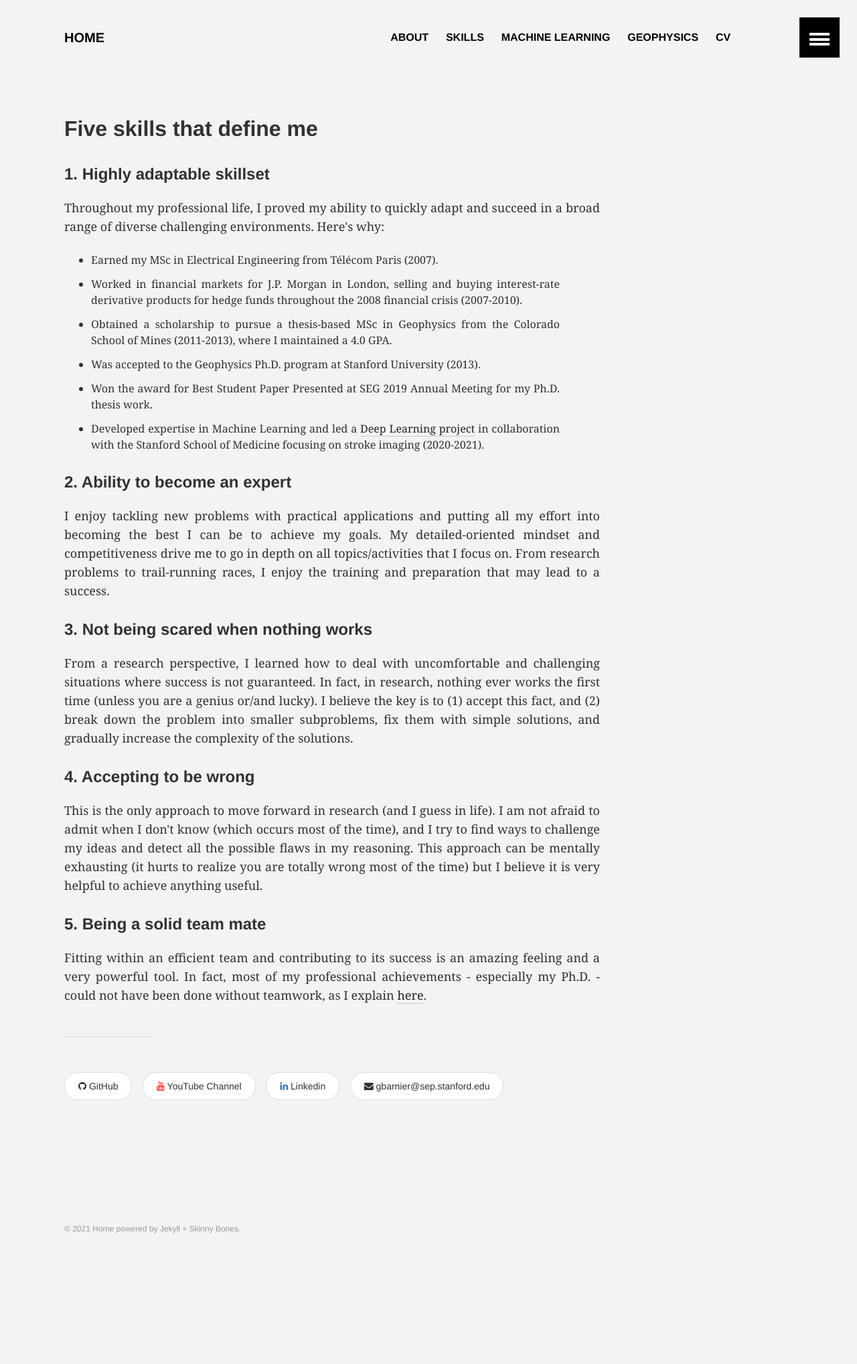
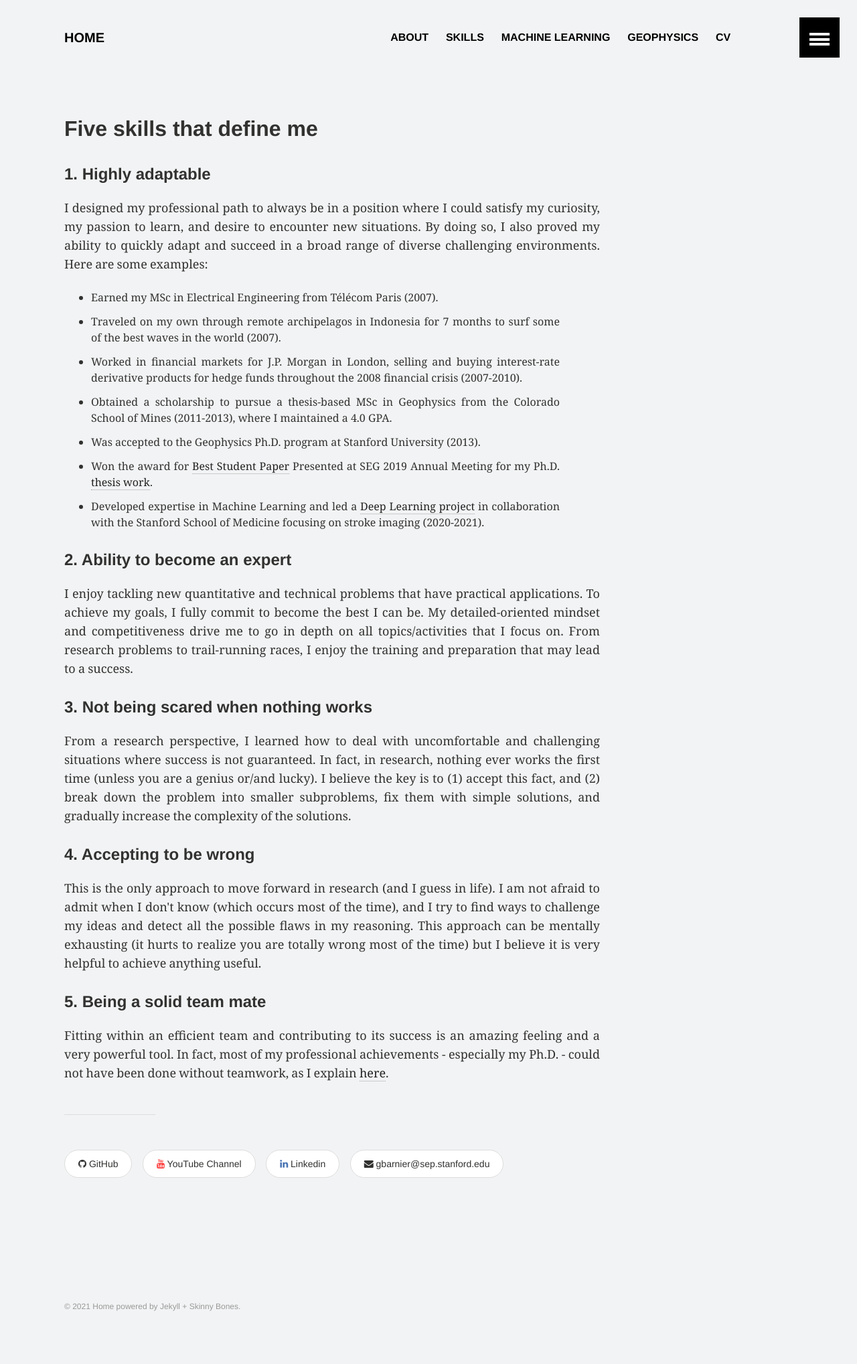
Before and after one commit to gbarnier/gbarnier.github.io, a Jekyll site: the page built from _pages/skills.md, in a window 1280 px wide. Shown: the whole page at 67% size. Built offline with Jekyll 4.4.1, drawn with Linux system fonts in a browser that asks for light colours; before the commit the page ends 1921 px from its top, so only the background shows below that.

Commit message:
Update skills.md

```diff
--- a/_pages/skills.md
+++ b/_pages/skills.md
@@ -28,24 +29,25 @@ permalink: /skills/
 
 <h2>Five skills that define me</h2>
 
-<h4>1. Highly adaptable skillset</h4>
+<h4>1. Highly adaptable</h4>
 
 <p class="paragraph-wide">
-Throughout my professional life, I proved my ability to quickly adapt and succeed in a broad range of diverse challenging environments. Here's why:
+I designed my professional path to always be in a position where I could satisfy my curiosity, my passion to learn, and desire to encounter new situations. By doing so, I also proved my ability to quickly adapt and succeed in a broad range of diverse challenging environments. Here are some examples:
 
 <ul>
 <li class="paragraph-list">Earned my MSc in Electrical Engineering from Télécom Paris (2007).</li>
+<li class="paragraph-list">Traveled on my own through remote archipelagos in Indonesia for 7 months to surf some of the best waves in the world (2007).</li>
 <li class="paragraph-list">Worked in financial markets for J.P. Morgan in London, selling and buying interest-rate derivative products for hedge funds throughout the 2008 financial crisis (2007-2010).</li>
 <li class="paragraph-list">Obtained a scholarship to pursue a thesis-based MSc in Geophysics from the Colorado School of Mines (2011-2013), where I maintained a 4.0 GPA.</li>
 <li class="paragraph-list">Was accepted to the Geophysics Ph.D. program at Stanford University (2013).</li>
-<li class="paragraph-list">Won the award for Best Student Paper Presented at SEG 2019 Annual Meeting for my Ph.D. thesis work.</li>
+<li class="paragraph-list">Won the award for <a href="https://sep.sites.stanford.edu/guillaume-barnier-receives-award-best-student-paper-presented-seg-2019-annual-meeting">Best Student Paper</a> Presented at SEG 2019 Annual Meeting for my Ph.D. <a href="/fwime">thesis work</a>.</li>
 <li class="paragraph-list">Developed expertise in Machine Learning and led a <a href="/ctp-project">Deep Learning project</a> in collaboration with the Stanford School of Medicine focusing on stroke imaging (2020-2021).</li>
 </ul>
 </p>
 
 <h4>2. Ability to become an expert</h4>
 <p class="paragraph-wide">
-I enjoy tackling new problems with practical applications and putting all my effort into becoming the best I can be to achieve my goals. My detailed-oriented mindset and competitiveness drive me to go in depth on all topics/activities that I focus on. From research problems to trail-running races, I enjoy the training and preparation that may lead to a success.
+I enjoy tackling new quantitative and technical problems that have practical applications. To achieve my goals, I fully commit to become the best I can be. My detailed-oriented mindset and competitiveness drive me to go in depth on all topics/activities that I focus on. From research problems to trail-running races, I enjoy the training and preparation that may lead to a success.
 </p>
 
 <h4>3. Not being scared when nothing works</h4>
```
Also changed, not shown: other parts of _pages/skills.md (+1 -0 lines).
